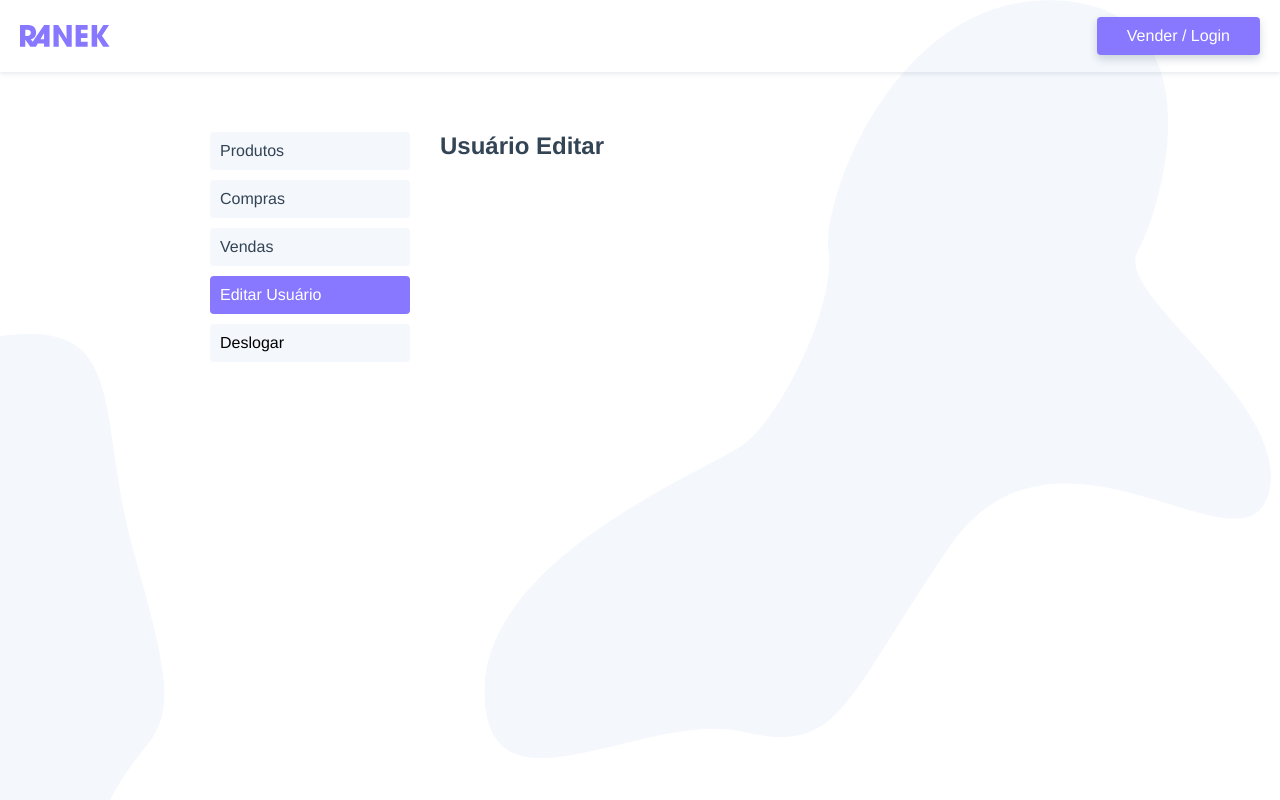
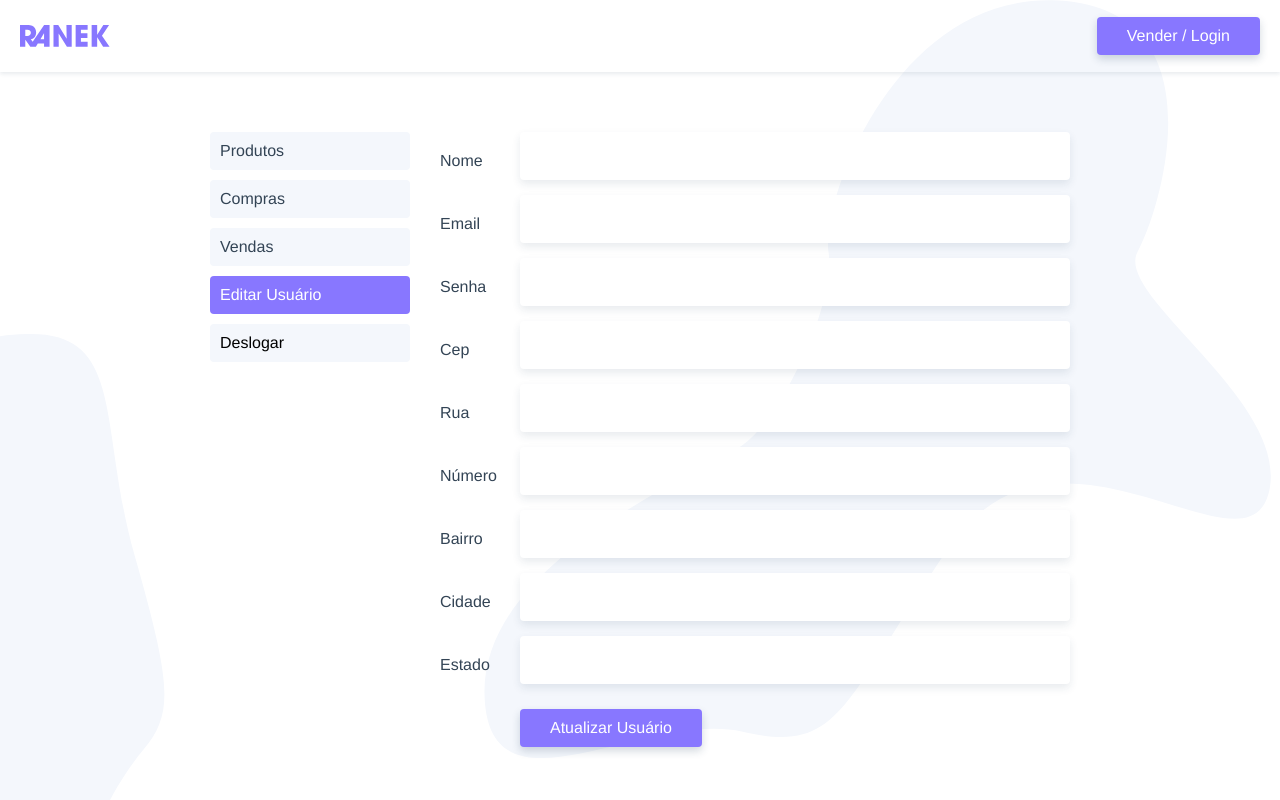
Before and after one commit to Pablofr10/ranek, a Vue app: page /usuario/editar in a window 1280 px wide. Shown: the top 800 px of the page. Built offline with nearby package versions, Linux system fonts and the light colour scheme.

Commit message:
Editando usuário

```diff
--- a/src/services.js
+++ b/src/services.js
@@ -14,6 +14,9 @@
   delete(endpoint) {
     return axiosInstance.delete(endpoint);
   },
+  put(endpoint, body) {
+    return axiosInstance.put(endpoint, body);
+  },
 };
 
 export function getCep(cep) {
--- a/src/views/usuario/UsuarioEditar.vue
+++ b/src/views/usuario/UsuarioEditar.vue
@@ -1,11 +1,35 @@
 <template>
-  <div>
-    <h1>Usuário Editar</h1>
-  </div>
+  <section>
+    <UsuarioForm>
+      <button class="btn" @click.prevent="atualizarUsuario">
+        Atualizar Usuário
+      </button>
+    </UsuarioForm>
+  </section>
 </template>
 
 <script>
-export default {};
+import UsuarioForm from "@/components/UsuarioForm.vue";
+import { api } from "@/services.js";
+export default {
+  name: "UsuarioEditar",
+  components: {
+    UsuarioForm,
+  },
+  methods: {
+    atualizarUsuario() {
+      api
+        .put(`/usuario/${this.$store.state.usuario.id}`, this.$store.usuario)
+        .then(() => {
+          this.$store.dispatch("getUsuario");
+          this.$router.push({ name: "usuario" });
+        })
+        .catch((err) => {
+          console.log(err);
+        });
+    },
+  },
+};
 </script>
 
 <style scoped>
```
Also changed, not shown: ranek-api/ranek.json (+1 -9 lines).
